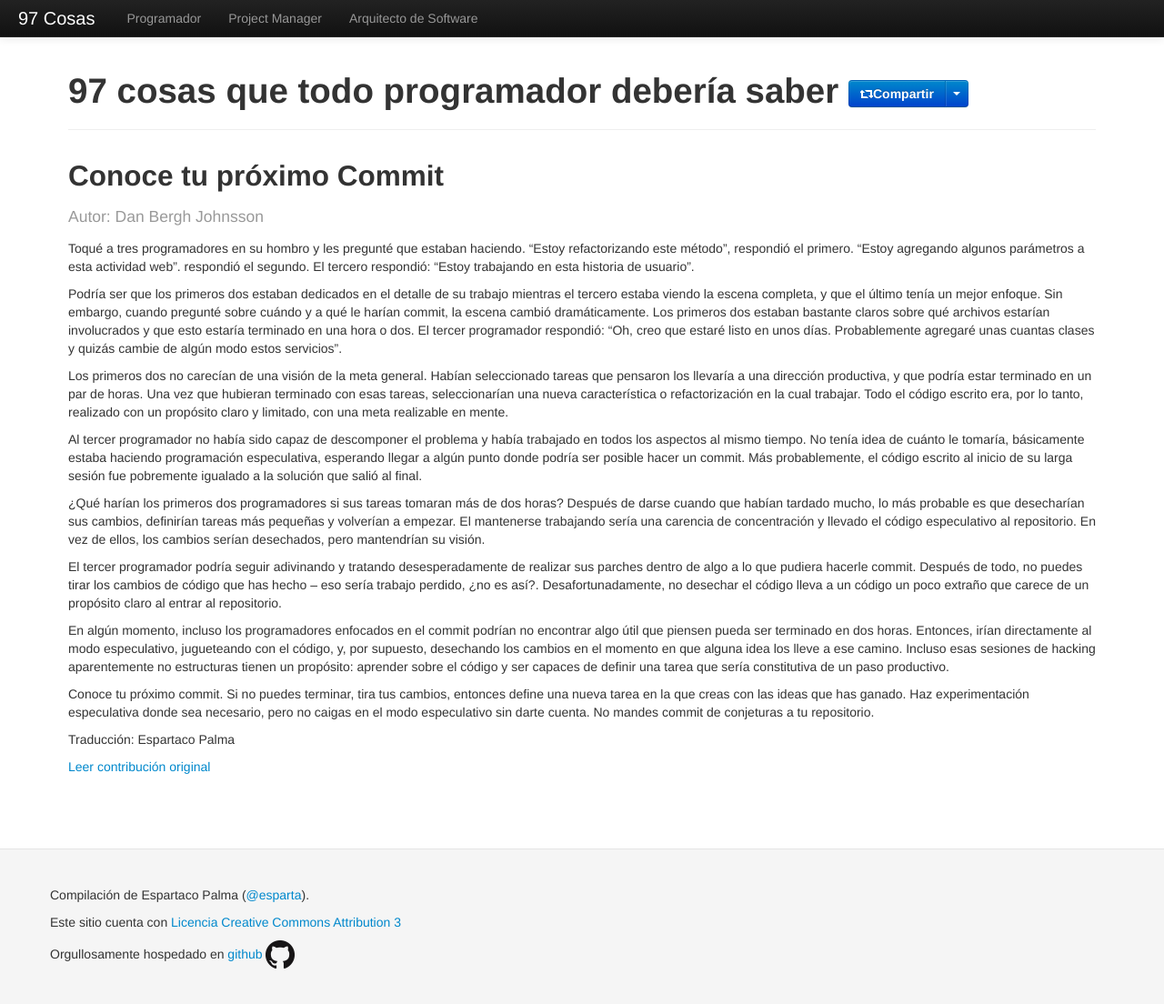
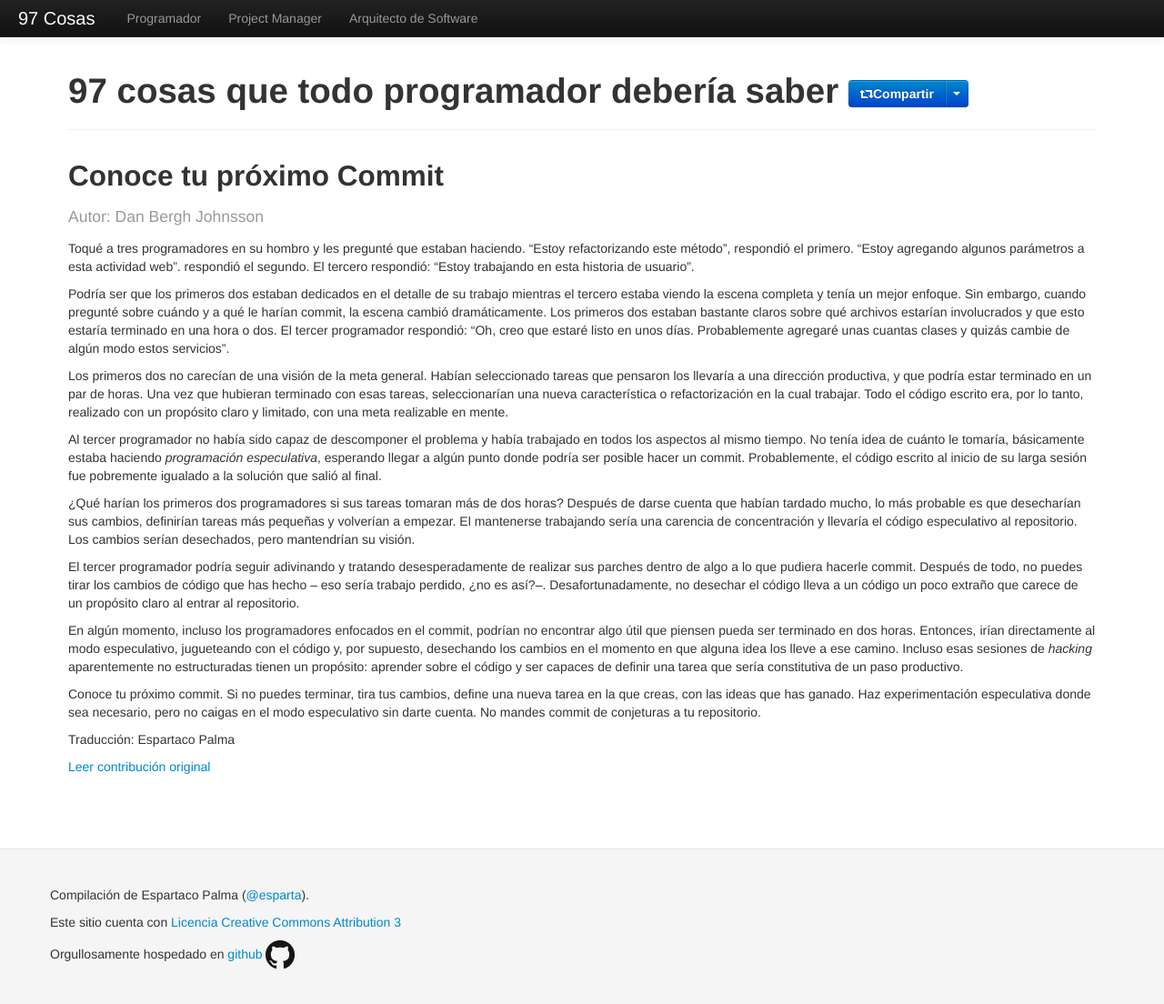
Before and after one commit to esparta/97cosas, a Jekyll site: the page built from programador/conoce-proximo-commit.md, in a window 1280 px wide and 1106 px high. Shown: the whole window at 91% size. Built offline with Jekyll 4.4.1, drawn with Linux system fonts in a browser that asks for light colours; comment, search, counter and statistics services are not loaded.

Commit message:
Spelling corrections on conoce-proximo-commit

```diff
--- a/programador/conoce-proximo-commit.md
+++ b/programador/conoce-proximo-commit.md
@@ -12,52 +12,55 @@ Toqué a tres programadores en su hombro y les pregunté que estaban haciendo.
 algunos parámetros a esta actividad web". respondió el segundo. El tercero
 respondió: "Estoy trabajando en esta historia de usuario".
 
-Podría ser que los primeros dos estaban dedicados en el detalle de su trabajo
-mientras el tercero estaba viendo la escena completa, y que el último tenía un
+Podría ser que los primeros dos estaban dedicados en el detalle de su
+trabajo mientras el tercero estaba viendo la escena completa y tenía un
 mejor enfoque. Sin embargo, cuando pregunté sobre cuándo y a qué le harían
 commit, la escena cambió dramáticamente. Los primeros dos estaban bastante
-claros sobre qué archivos estarían involucrados y que esto estaría terminado en
-una hora o dos. El tercer programador respondió: "Oh, creo que estaré listo en
-unos días. Probablemente agregaré unas cuantas clases y quizás cambie de algún
-modo estos servicios".
+claros sobre qué archivos estarían involucrados y que esto estaría
+terminado en una hora o dos. El tercer programador respondió: "Oh, creo
+que estaré listo en unos días. Probablemente agregaré unas cuantas clases
+y quizás cambie de algún modo estos servicios".
 
 Los primeros dos no carecían de una visión de la meta general. Habían
-seleccionado tareas que pensaron los llevaría a una dirección productiva, y que
-podría estar terminado en un par de horas. Una vez que hubieran terminado con
-esas tareas, seleccionarían una nueva característica o refactorización en la
-cual trabajar. Todo el código escrito era, por lo tanto, realizado con un
-propósito claro y limitado, con una meta realizable en mente.
+seleccionado tareas que pensaron los llevaría a una dirección productiva,
+y que podría estar terminado en un par de horas. Una vez que hubieran
+terminado con esas tareas, seleccionarían una nueva característica o
+refactorización en la cual trabajar. Todo el código escrito era, por lo
+tanto, realizado con un propósito claro y limitado, con una meta
+realizable en mente.
 
-Al tercer programador no había sido capaz de descomponer el problema y había
-trabajado en todos los aspectos al mismo tiempo. No tenía idea de cuánto le
-tomaría, básicamente estaba haciendo programación especulativa, esperando
-llegar a algún punto donde podría ser posible hacer un commit. Más
-probablemente, el código escrito al inicio de su larga sesión fue pobremente
-igualado a la solución que salió al final.
+Al tercer programador no había sido capaz de descomponer el problema y
+había trabajado en todos los aspectos al mismo tiempo. No tenía idea de
+cuánto le tomaría, básicamente estaba haciendo _programación especulativa_,
+esperando llegar a algún punto donde podría ser posible hacer un commit.
+Probablemente, el código escrito al inicio de su larga sesión fue
+pobremente igualado a la solución que salió al final.
 
 ¿Qué harían los primeros dos programadores si sus tareas tomaran más de dos
-horas? Después de darse cuando que habían tardado mucho, lo más probable es que
-desecharían sus cambios, definirían tareas más pequeñas y volverían a empezar.
-El mantenerse trabajando sería una carencia de concentración y llevado el
-código especulativo al repositorio. En vez de ellos, los cambios serían
+horas? Después de darse cuenta que habían tardado mucho, lo más probable
+es que desecharían sus cambios, definirían tareas más pequeñas y volverían
+a empezar. El mantenerse trabajando sería una carencia de concentración
+y llevaría el código especulativo al repositorio. Los cambios serían
 desechados, pero mantendrían su visión.
 
-El tercer programador podría seguir adivinando y tratando desesperadamente de
-realizar sus parches dentro de algo a lo que pudiera hacerle commit. Después de
-todo, no puedes tirar los cambios de código que has hecho -- eso sería trabajo
-perdido, ¿no es así?. Desafortunadamente, no desechar el código lleva a un
-código un poco extraño que carece de un propósito claro al entrar al
+El tercer programador podría seguir adivinando y tratando desesperadamente
+de realizar sus parches dentro de algo a lo que pudiera hacerle commit.
+Después de todo, no puedes tirar los cambios de código que has hecho --
+eso sería trabajo perdido, ¿no es así?--. Desafortunadamente, no desechar
+el código lleva a un código un poco extraño que carece de un propósito
+claro al entrar al repositorio.
+
+En algún momento, incluso los programadores enfocados en el commit,
+podrían no encontrar algo útil que piensen pueda ser terminado en dos
+horas. Entonces, irían directamente al modo especulativo, jugueteando con
+el código y, por supuesto, desechando los cambios en el momento en que
+alguna idea los lleve a ese camino. Incluso esas sesiones de _hacking_
+aparentemente no estructuradas tienen un propósito: aprender sobre el
+código y ser capaces de definir una tarea que sería constitutiva de un
+paso productivo.
+
+Conoce tu próximo commit. Si no puedes terminar, tira tus cambios,
+define una nueva tarea en la que creas, con las ideas que has ganado. Haz
+experimentación especulativa donde sea necesario, pero no caigas en el
+modo especulativo sin darte cuenta. No mandes commit de conjeturas a tu
 repositorio.
-
-En algún momento, incluso los programadores enfocados en el commit podrían no
-encontrar algo útil que piensen pueda ser terminado en dos horas. Entonces,
-irían directamente al modo especulativo, jugueteando con el código, y, por
-supuesto, desechando los cambios en el momento en que alguna idea los lleve a
-ese camino. Incluso esas sesiones de hacking aparentemente no estructuras
-tienen un propósito: aprender sobre el código y ser capaces de definir una
-tarea que sería constitutiva de un paso productivo.
-
-Conoce tu próximo commit. Si no puedes terminar, tira tus cambios, entonces
-define una nueva tarea en la que creas con las ideas que has ganado. Haz
-experimentación especulativa donde sea necesario, pero no caigas en el modo
-especulativo sin darte cuenta. No mandes commit de conjeturas a tu repositorio.
```
